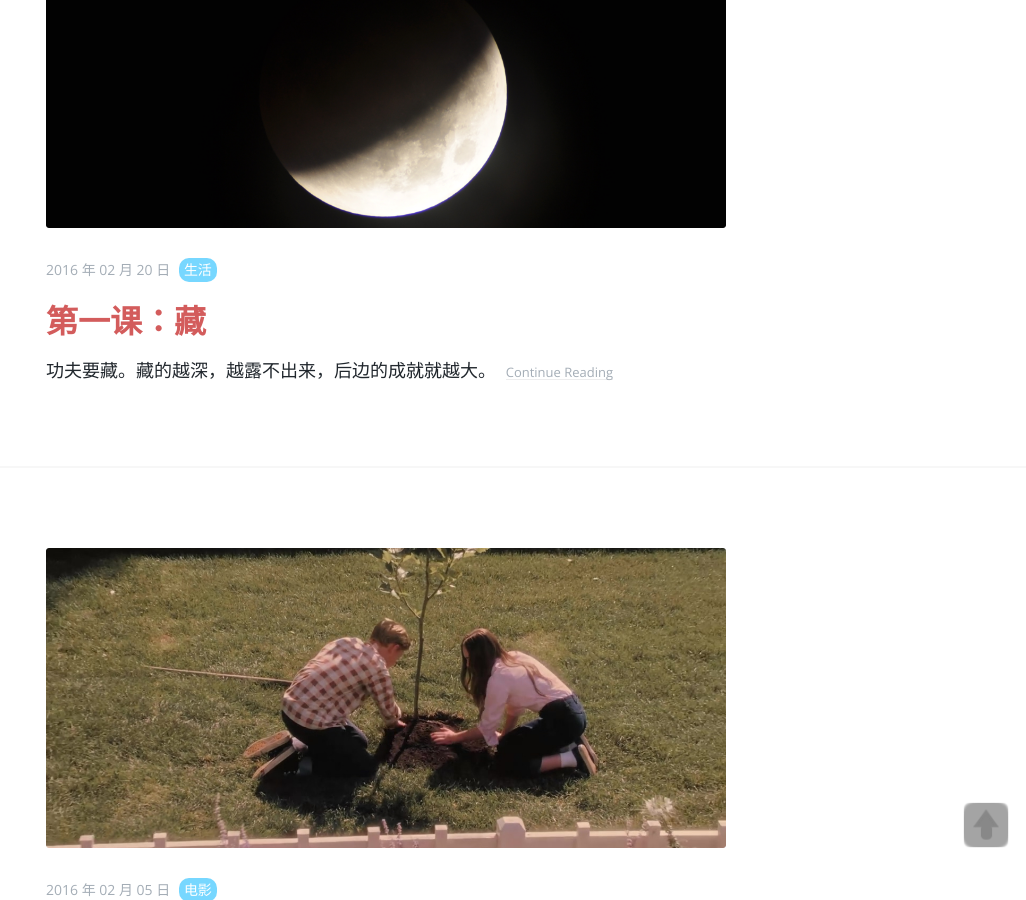
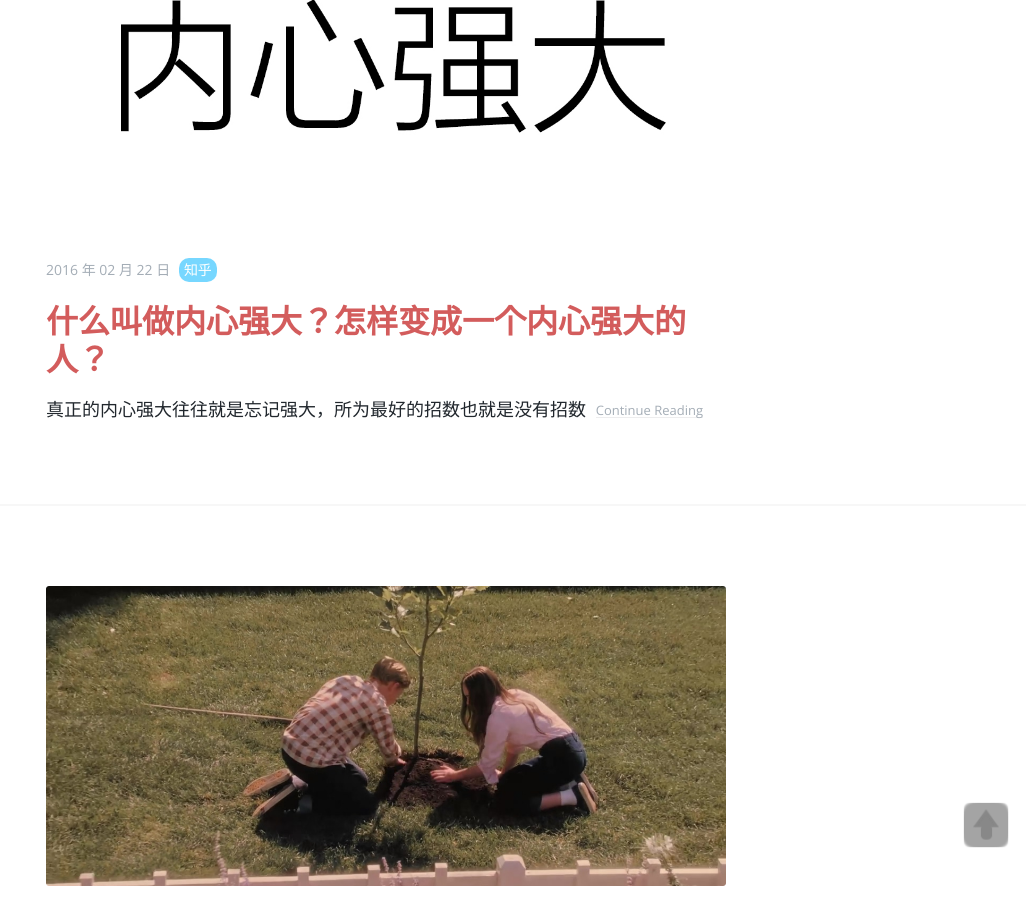
Before and after one commit to lanyuanxiaoyao/lanyuanxiaoyao.github.io, a Jekyll site: the page built from index2.html, in a window 1280 px wide and 900 px high, scrolled down 308 px. Shown: the whole window, without its empty margins (254-1280 px from the left). Built offline with Jekyll 4.4.1, drawn with Linux system fonts in a browser that asks for light colours; comment, search, counter and statistics services are not loaded; part of the change alters nothing that is shown.

```diff
--- a/_posts/2016-02-20-the-first-class.markdown
+++ b/_posts/2016-02-20-the-first-class.markdown
@@ -4,12 +4,15 @@ title: 第一课：藏
 image: 16.jpg
 excerpt: 功夫要藏。藏的越深，越露不出来，后边的成就就越大。
 tag: 生活
+published: false
 ---
 　　这个年过得我是心有余悸，不过也就过一个年，让我认清了一个不小的道理，总该还是值得的，这个道理以前也是在各种各样的渠道里面听说过，但是都比不上在自己身上发生一次来得实在，来得印象深刻。
 
-　　这个道理就那么一个字：藏。
+　　这个道理就那么一个字：藏(cáng)。
 
+　　这个藏，藏的是两样东西，一样是功夫，一样是私事。当然我所体会的还是前面那一个，后面那一个也是顺带感悟一下。
 
+　　一件复杂的事情起因往往很简单，年前对按键精灵挺感兴趣，按键精灵也有手机版，我们都知道，过年嘛，扣扣、微信发红包总是抢得如火如荼，要是能有个什么东西帮我24小时都在点红包来抢该多好啊，按键精灵显然同意不能再多，搞一个图片识别，搞一个自动点击，手机放着就好，红包什么的一出现就会自动点开，自动领取，多么酷炫的一个功能啊是不是？我觉得是，然后我又嫌按键精灵太慢，
 
 >其实，这不是神通，这是我们本来就有的功能，只不过随时间推移，这功能一点点退化而已。
 >但有了这功能，还是不能轻易对别人讲，对别人说。
--- /dev/null
+++ b/_posts/2016-02-22-strong-my-heart.markdown
@@ -0,0 +1,190 @@
+---
+layout: post
+title: 什么叫做内心强大？怎样变成一个内心强大的人？
+image: 17.jpg
+excerpt: 真正的内心强大往往就是忘记强大，所为最好的招数也就是没有招数
+tag: 知乎
+---
+    著作权归作者所有。
+    商业转载请联系作者获得授权，非商业转载请注明出处。
+    作者：张兆杰
+    链接：https://www.zhihu.com/question/27755599/answer/84709054
+    来源：知乎
+
+１、在我还弱小的时候，特别痴迷于那些让人内心强大的窍门和方法。
+
+　　在我的心目中，内心强大该是苏洵《心术》中写的那样「泰山崩于前而色不变」。
+
+　　或者像范仲淹在《岳阳楼记》中说的「不以物喜，不以己悲」。
+
+　　至少也得是和什么大人物聊天时谈笑风生，而不是紧张的不知道手往哪儿搁。
+
+　　我爱看《上海滩》里的许文强，喜欢《血海飘香》里的楚留香，被《教父》里的维多·柯里昂迷得一踏糊涂，梦想有一天也能像他一样。
+
+　　我想象披一身铠甲，护着一个大眼睛的姑娘同敌人浴血奋战，最后脱下铠甲的时候，姑娘没有受一点伤。
+
+　　如果她受了一点点伤，那我的尸体应该正在渐渐变凉。
+
+　　所以重要的，不是能不能保护她，而是敢不敢。
+
+　　我就被这些东西蛊惑着，翻一本本书，看一部部电影，对着镜子学《出租车司机》里的罗伯特·德尼罗，一遍又一遍的皱着眉头又舒展开，问：
+
+　　**「You talking to me?」**
+
+　　然后，我就内心强大了吗？并没有。
+
+２、书上讲，要想展现内心强大，就得在和人交谈时将语速放慢。
+
+　　于是我就学着放慢，而在此之前，我语速很快。
+
+　　书上讲，要想展现内心强大，谈判时应该尽量舒展开身体，往后仰，以占据更多的空间。
+
+　　我也就学着这样做，坐在沙发上，像一只跑到三次元世界的特拉法尔加·罗，尽管这样坐并不是很舒服。
+![19]({{ site.baseurl }}/content/images/19.png "19")
+　　书上还说了，内心强大的人，是不会没事儿就发些鸡毛蒜皮的事在社交软件上的，于是我就把QQ空间清空关闭，把朋友圈里的内容也全删掉，只留下一句逼格满满的：
+
+　　**「得不到我想要的，就会得到更好的。」**
+
+　　然后朋友们纷纷来信，问我是不是失恋了。
+
+　　有一段日子，我很迷信这些东西，我把眼神都弄得跟《疤面煞星》里的阿尔·帕西诺一般锐利，坐地铁时都没人敢往我身上挤，当然我指的不是上下班时的天通苑地铁站。
+![18]({{ site.baseurl }}/content/images/18.png "18")
+　　我以为找到了窍门，很是得意了一番，可是依然解决不了一些问题，比如写的好好的文案被老板批成狗屎，然后还要根据他的要求改成真正的狗屎。
+
+　　比如面对着可以决定下个月是天天喝酒吃肉调戏秘书，还是苦逼加班绞尽脑汁的客户时，明明心里憋屈，依然得哄着笑着，陪着喝酒。
+
+　　这时候你才明白，原来那些所谓的方法，仅仅只是「术」，而不是「道」，那「道」是什么，有钱么？
+
+　　也是，也不是。
+
+３、十多年前，我身材矮小，又瘦又弱，去街头打球，没人要我。
+
+　　我就拼了命的练，我是那种可以对自己下毒手的人，凌晨四五点钟的太阳，真的有见过。
+
+　　那时候，我喜欢挑战每一个高手，享受一个个超越他们的快感，我在他们头顶上投篮，他们想封盖，却盖不到，我不仅滞空，而且后仰。
+
+　　我当然打不到场子里的NO.1，有一些人是你无论如何也打不过的，那也没什么，我知道我在大家心目中的位置，享受每次他们防不住时又郁闷又佩服的眼神。
+
+　　我每一次都想赢，但是也不怕输，我眼睛里冒着火，感觉内心无比强大。
+
+　　然而，一次骨裂，让强大变成了笑话。
+
+　　休养了大半年，又练了大半年，终于又回复了往日的水准，可是老天开玩笑，是不分场合，也不分时间的。
+
+　　同样的地点，同样的十一月，甚至连摔倒的位置都一样，再一次骨裂！
+
+　　再回来时已经是大半年后，而往日的水准，再也看不见。
+
+　　跳不高，也跑不快，球感也消失了许多，看着往日打不过你的小逼崽子，一个加速就把你过成狗，心中的无力，就是挖个树洞，也吐露不出。
+
+　　那些天，篮球不再成为信心的来源，而是无奈和沮丧的突破口，这时候我才发现，原来我的信心和强大是寄托在了往日的球技上的，而不是来源于内心本身。
+
+　　球技，金钱，人脉，权力，如果内心的强大是建立在这些基础上，那一旦它们消失掉，强大又从何谈起呢？
+
+　　那时的我，想不通。
+
+４、我一直用各种各样的黑莓手机，款式有不同，共同点是便宜。
+
+　　在买不起苹果的时候，内心的声音是，老子用的是黑莓，天生牛逼。
+
+　　在买得起苹果的时候，内心的声音是，老子用的是黑莓，与众不同。
+
+　　后来因为黑莓用不了微信，就换成了小米，在大伙一堆苹果中，我拿着小米，但感受到的不是窘迫，而是小得意，说难听点就是装逼。
+
+　　就像打球时总是喜欢穿着最普通的回力，然后把那帮阿迪耐克干掉一样。
+
+　　就是这些很微妙的东西，叫人琢磨，叫人思来想去。
+
+　　直到有一次，用了下苹果的指纹支付，感觉不错，顺手就买了个，这才发觉，过去我偏执的，都是些没什么意思的小东西。
+
+　　有些人爱用外在的物事来定义你，可那是真正的你么？
+
+　　你活着，不是为了给他们定义，你就是你啊。
+
+　　你年轻过，你漂亮过，你混蛋过，你也潇洒过，每一个都是你。
+
+　　不要让外在的东西把你局限住，当你的心是自由的，当你真正认可了你自己，就没有什么能把你困住了。
+
+　　阿玛尼困不住你，房子车子也困不住你，长腿大胸困不住你，闲言碎语就更困不住你。
+
+　　《心经》中，我很喜欢一句：
+
+　　**「是故空中无色，无受想行识，无眼耳鼻舌身意，无色声香味触法，无眼界，乃至无意识界。」**
+
+　　这不是教你跳出红尘，而是告诉你认清自我，明晓本心。
+
+　　什么是内心强大，说简单一点就是不害怕，那怎样才能不害怕呢？
+
+　　**「心无挂碍，无挂碍故，无有恐怖。」**
+
+５、我又走进了球场。
+
+　　这一次，不再是为了赢。
+
+　　我开始不斤斤计较于那个单挑我成功，洋洋得意的小孩子，我不会告诉他，是因为受了伤，否则以冷叔当年的身手，把你日成狗。
+
+　　我会积极防守，然后防不住的，就随他去。
+
+　　我不会再用篮球来证明自己，不是因为再也证明不了，而是，它其实也证明不了什么。
+
+　　对于篮球，我认真过，努力过，拥有过，也还在拥有着，这就足够。
+
+　　在这样的心态下，我享受到了过去不曾体会的乐趣。
+
+　　于带着女友来的男孩，我会乐于分享球权，多给他传球，让他好好表现，如果他正好是对手，我会稍稍放一点点水，而不是像原来那样，满脑子想着打爆他，让他出丑。
+
+　　我开始心怀感恩，感恩命运带给我篮球，带给我往日荣光，带给我一个梳着马尾辫的漂亮姑娘。
+
+　　遇着让我改稿子的编辑，我不再想着，靠，你他妈当年没准还看老子写的小黄文撸过管，现在教训老子写的没代入感，而是会认真探讨一下，有没有改的必要，如果要改的，怎么能改更好。
+
+　　遇着能让我发笔横财的客户，也不再想着，实在是看在钱的份儿上，才伺候你丫的，而是认清这是一桩生意，你本来可以选择不做的，但你选择做了，就把它做好。
+
+　　但是万一没做成，也没关系，还有下一次，也不差这一笔。
+
+　　这时候，我不再满脑子想着内心强大，而是更加愿意让内心回归它本来的样子。
+
+　　如果看一部电影，如果它感动了我，如果我想哭，我就会哭出来，全然不会在意身边是不是有个女孩子，她会不会觉着我娘，或者内心脆弱。
+
+　　如果认识了一个喜欢的姑娘，我不会拼了命的去搜集各种各样的泡妞法子，我会展现真正的自我，我有好的地方，也有不好的，我都给你看，我不会藏起我的小毛病和坏脾气，也不会刻意的把它们包装成高大上。
+
+　　如果姑娘不喜欢我，那也没有别的什么，我用了心，我动了情，我难受，内心强大的人应该是转过身就走，可是我却回了头，那也没有什么呀，因为身后那个姑娘，我是真的喜欢。
+
+　　我知道自己的内心没那么强大，但也不再觉得这是什么丢人的事情，经历了这么多，我终于可以和自己的内心和平相处。
+
+　　我贪恋美食，喜欢笑得甜甜的姑娘，爱看《海贼王》，快到而立还像个小孩子一样，一点都不成熟，开心起来会蹦蹦跳跳的像只吃多了萝卜的小白兔，所有这些似乎都和内心强大沾不上什么边。
+
+　　但我却感受到了发自心底的快乐，而这些，是过往痴迷于修炼强大的内心时所感受不到的。
+
+　　**不再抱怨诸事的不公，不再想扼住命运的咽喉。**
+
+６、我曾在专栏写过，虽然幸运的拥有了一些关注者，但在我看来，只是运气好，并不是我的功劳。
+
+　　在外面的时候，我也很少提在知乎上写东西这回事，我不是什么大V，不需要也不喜欢这个称谓。
+
+　　我只是碰巧在海边玩，捡那些我喜欢的并不起眼的小石头，有人说，你傻啊，去捡贝壳啊，去捡海星，你瞧，那边还有珍珠呢，你捡个破石头干嘛。
+
+　　我没有回答，心里的声音是，因为我就喜欢这些小石头。
+
+　　然后，你们就是那些和我一样喜欢小石头的人。
+
+　　有些时候，你们不喜欢了，或者喜欢上了别的，你们就跑开，没关系，喜欢你们想要的东西，执着你们想拥抱的执着。
+
+　　我始终就在这里，看浪花来来去去，捡我想要的小石头。
+
+　　所以，你问我怎样才能成为一个内心强大的人，我答不出来，也不再想着这件事了。
+
+　　我笑，是因为我想笑。
+
+　　我哭，是因为我想哭。
+
+　　我干，是因为我想干。
+
+　　我说爱你，是因为我真的爱你。
+
+***
+
+　　我也曾执着地追求强大，追求内心，但是最终却发现，真正的强大正是放下那个追逐强大的执念，忘了强大才是真正的强大，在知乎看到这个文章，我深有感触，从处处争夺的执念中脱离出来，把翻腾的内心平静下来
+
+><font size="4">　　能够接受最坏的也能享受最好的，无论是哪种情况都能坦然应对，这种坦然并不是出于无奈的接受，而是心平气和不起波澜的面对。</font>
+
+　　这就是所追求的强大了。
--- a/a_summary.markdown
+++ b/a_summary.markdown
@@ -4,6 +4,10 @@ title: 小记
 image: 2.jpg
 excerpt: 走在路上听歌仿佛人生都回响着热血的bgm
 ---
+2016-2-22
+
+　　一个月的时间终于克服了心魔走出魔障
+
 2016-2-14
 
 　　时隔一个星期我的新年终于过完了发生了很多乱七八糟的事情我的心里到现在都是乱糟糟的这个乱糟糟来自于我放烟花那天晚上的那个决定其实我自己也不知道该选哪个我真的不知道我不知道姚华婧心里是怎么想的其实我还是有一点点后悔提前说了说到底还是心不够静不够沉静真的嘉嘉今天来茂名因为我吗我不敢自恋但肯定有我的一点原因我太弱了
```
Also changed, not shown: content/images/17.jpg (added), content/images/18.png (added), content/images/19.png (added).
